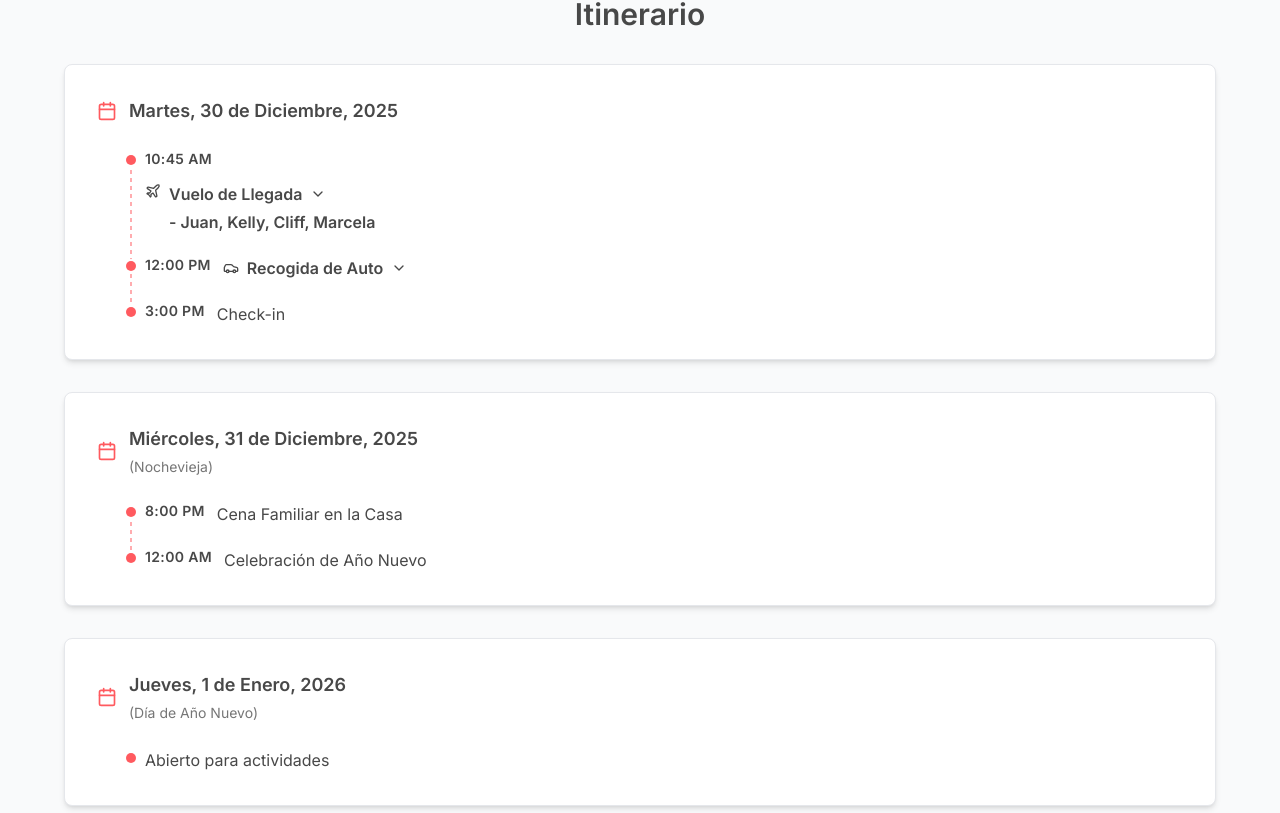
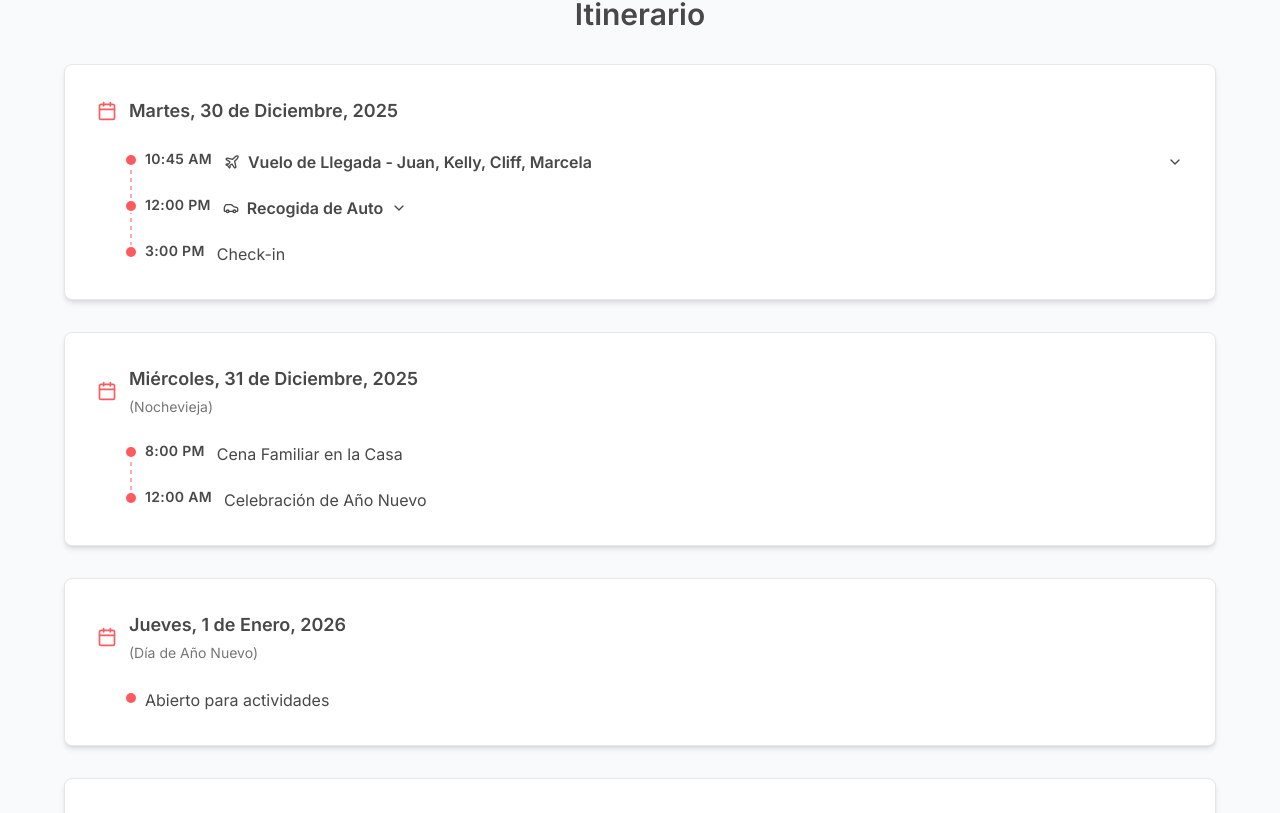
Before and after one commit to jzuluaga3/villa-de-leyva, a Next.js app: page / in a window 1280 px wide. Shown: the part 1167-1980 px from the top of the page. Built offline with nearby package versions, Linux system fonts and the light colour scheme; no server answers.

Commit message:
Make flight layout responsive: single line on desktop, wrapped on mobile
- Keep time, icon, and activity on same line on desktop
- Split flight type and passengers on mobile for better readability
- Prevent time from breaking (whitespace-nowrap)
- Match desktop layout to car pickup/dropoff style

```diff
--- a/components/Itinerary.tsx
+++ b/components/Itinerary.tsx
@@ -194,9 +194,9 @@ export function Itinerary() {
 
                           {/* Content */}
                           <div className="flex-1 ml-4 md:ml-6">
-                            <div className="flex items-start gap-3 flex-wrap">
+                            <div className="flex items-start gap-3 flex-wrap md:flex-nowrap">
                               {event.time && (
-                                <span className="font-semibold text-text-primary text-sm tracking-wide">
+                                <span className="font-semibold text-text-primary text-sm tracking-wide whitespace-nowrap">
                                   {event.time}
                                 </span>
                               )}
@@ -216,16 +216,17 @@ export function Itinerary() {
                               ) : hasFlight ? (
                                 <button
                                   onClick={() => toggleFlight(eventId)}
-                                  className="flex items-start gap-2 text-text-primary text-base leading-relaxed hover:text-primary transition-colors w-full text-left"
+                                  className="flex items-start md:items-center gap-2 text-text-primary text-base leading-relaxed hover:text-primary transition-colors flex-wrap md:flex-nowrap w-full text-left"
                                 >
-                                  <Plane className="w-4 h-4 flex-shrink-0 mt-0.5" />
-                                  <div className="flex-1 min-w-0">
+                                  <Plane className="w-4 h-4 flex-shrink-0 md:mt-0 mt-0.5" />
                                   {(() => {
                                     const parts = event.description.split(' - ');
                                     const flightType = parts[0];
                                     const passengers = parts.length > 1 ? `- ${parts[1]}` : '';
                                     return (
                                       <>
+                                        {/* Mobile: Split layout */}
+                                        <div className="md:hidden flex-1 min-w-0">
                                           <div className="flex items-center gap-2 flex-wrap">
                                             <span className="font-semibold break-words">{flightType}</span>
                                             {isFlightExpanded ? (
@@ -239,10 +240,19 @@ export function Itinerary() {
                                               <span className="font-semibold break-words">{passengers}</span>
                                             </div>
                                           )}
+                                        </div>
+                                        {/* Desktop: Single line like rental car */}
+                                        <span className="hidden md:inline font-semibold break-words min-w-0 flex-1">{event.description}</span>
+                                        <span className="hidden md:inline">
+                                          {isFlightExpanded ? (
+                                            <ChevronUp className="w-4 h-4 flex-shrink-0" />
+                                          ) : (
+                                            <ChevronDown className="w-4 h-4 flex-shrink-0" />
+                                          )}
+                                        </span>
                                       </>
                                     );
                                   })()}
-                                  </div>
                                 </button>
                               ) : (
                                 <span className="text-text-primary text-base leading-relaxed">
```
Lines whose indentation alone changed are shown as unchanged.
